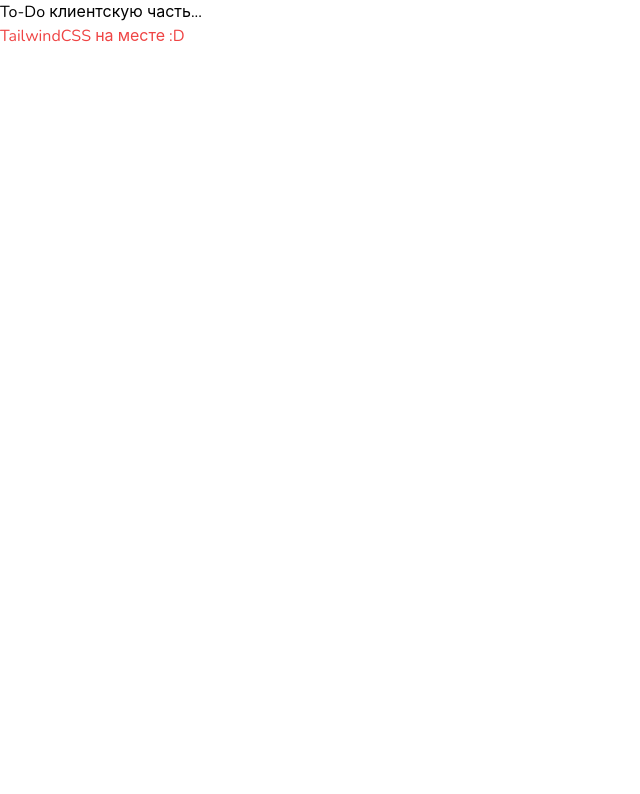
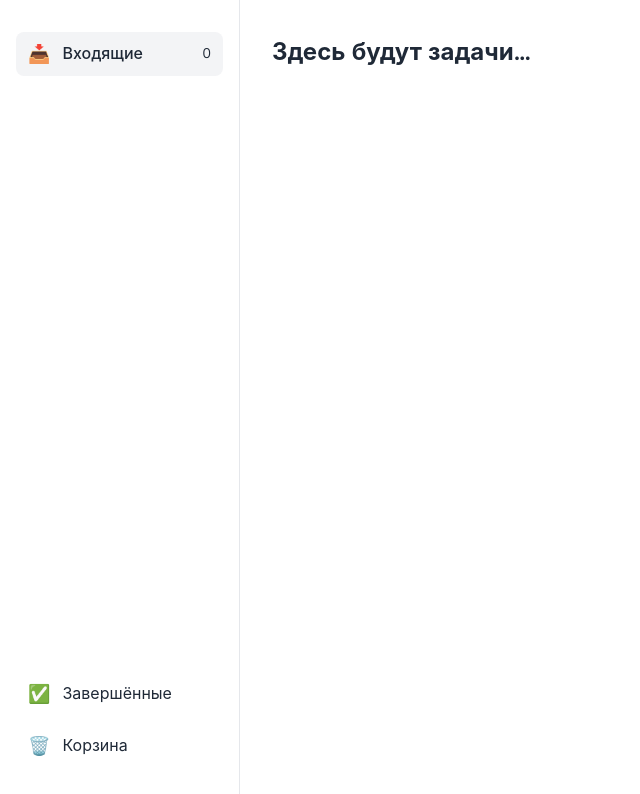
Before and after one commit to DaniilKalts/dmark-todo-list, a React (Vite) app in the folder client/frontend/: page / in a window 1280 px wide. Shown: the top 794 px of the page, without its empty margins (0-640 px from the left). Built offline with nearby package versions, Linux system fonts and the light colour scheme; no server answers.

Commit message:
feat(client): add Sidebar component with active tabs

```diff
--- a/client/frontend/src/App.jsx
+++ b/client/frontend/src/App.jsx
@@ -1,10 +1,16 @@
 import './App.css';
+
+import Sidebar from './components/Sidebar';
 
 function App() {
   return (
-    <div id="App">
-      <p>To-Do клиентскую часть...</p>
-      <p className="text-red-500">TailwindCSS на месте :D</p>
+    <div className="flex">
+      <Sidebar />
+      <main className="flex-1 p-8 bg-white dark:bg-[#1E1E1E]">
+        <h1 className="text-2xl py-1 text-gray-800 dark:text-gray-200 font-bold">
+          Здесь будут задачи...
+        </h1>
+      </main>
     </div>
   );
 }
--- /dev/null
+++ b/client/frontend/src/components/Sidebar.jsx
@@ -0,0 +1,56 @@
+import { useEffect, useState } from 'react';
+
+export default function Sidebar() {
+  const [tasks, setTasks] = useState([]);
+  const [activePage, setActivePage] = useState('inbox');
+
+  useEffect(() => {
+    fetch('http://localhost:8080/api/v1/tasks')
+      .then(res => res.json())
+      .then(data => setTasks(data))
+      .catch(err => console.error('Error fetching tasks:', err));
+  }, []);
+
+  const baseBtn =
+    'flex items-center justify-between px-3 py-2 rounded-lg transition cursor-pointer';
+  const hoverBtn = 'hover:bg-gray-100 dark:hover:bg-gray-800';
+  const activeBtn = 'bg-gray-100 dark:bg-gray-800 font-medium';
+
+  return (
+    <aside className="w-60 h-screen bg-white dark:bg-[#1E1E1E] text-gray-800 dark:text-gray-200 flex flex-col justify-between px-4 py-8 border-r border-gray-200 dark:border-gray-700">
+      <nav>
+        <button
+          onClick={() => setActivePage('inbox')}
+          className={`${baseBtn} ${hoverBtn} ${activePage === 'inbox' ? activeBtn : ''} w-full justify-between`}
+        >
+          <span className="flex items-center gap-3">
+            <span className="text-lg">📥</span>
+            <span>Входящие</span>
+          </span>
+          <span className="text-sm">{tasks.length}</span>
+        </button>
+      </nav>
+
+      <nav className="flex flex-col gap-2">
+        <button
+          onClick={() => setActivePage('completed')}
+          className={`${baseBtn} ${hoverBtn} ${activePage === 'completed' ? activeBtn : ''} w-full`}
+        >
+          <span className="flex items-center gap-3">
+            <span className="text-lg">✅</span>
+            <span>Завершённые</span>
+          </span>
+        </button>
+        <button
+          onClick={() => setActivePage('trash')}
+          className={`${baseBtn} ${hoverBtn} ${activePage === 'trash' ? activeBtn : ''} w-full`}
+        >
+          <span className="flex items-center gap-3">
+            <span className="text-lg">🗑️</span>
+            <span>Корзина</span>
+          </span>
+        </button>
+      </nav>
+    </aside>
+  );
+}
```
